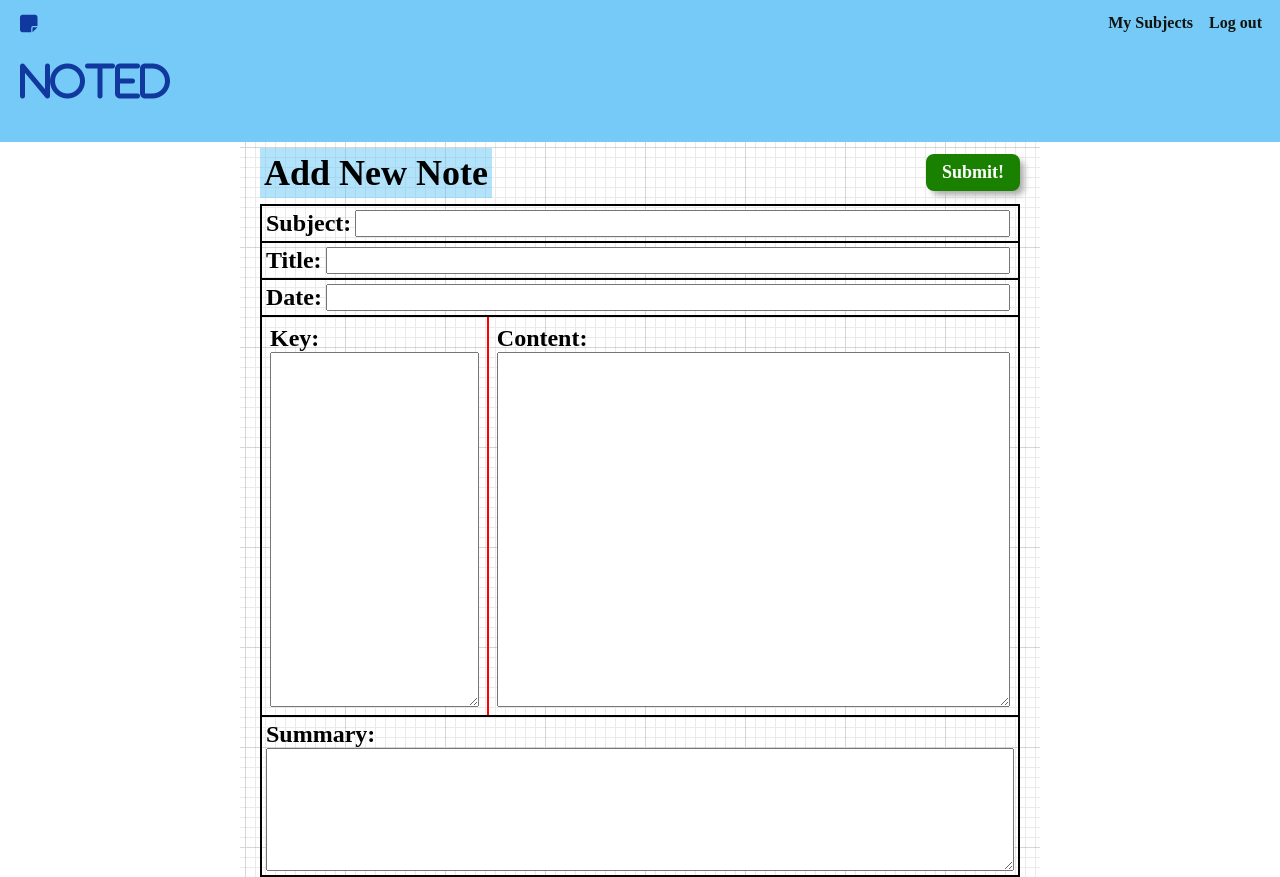
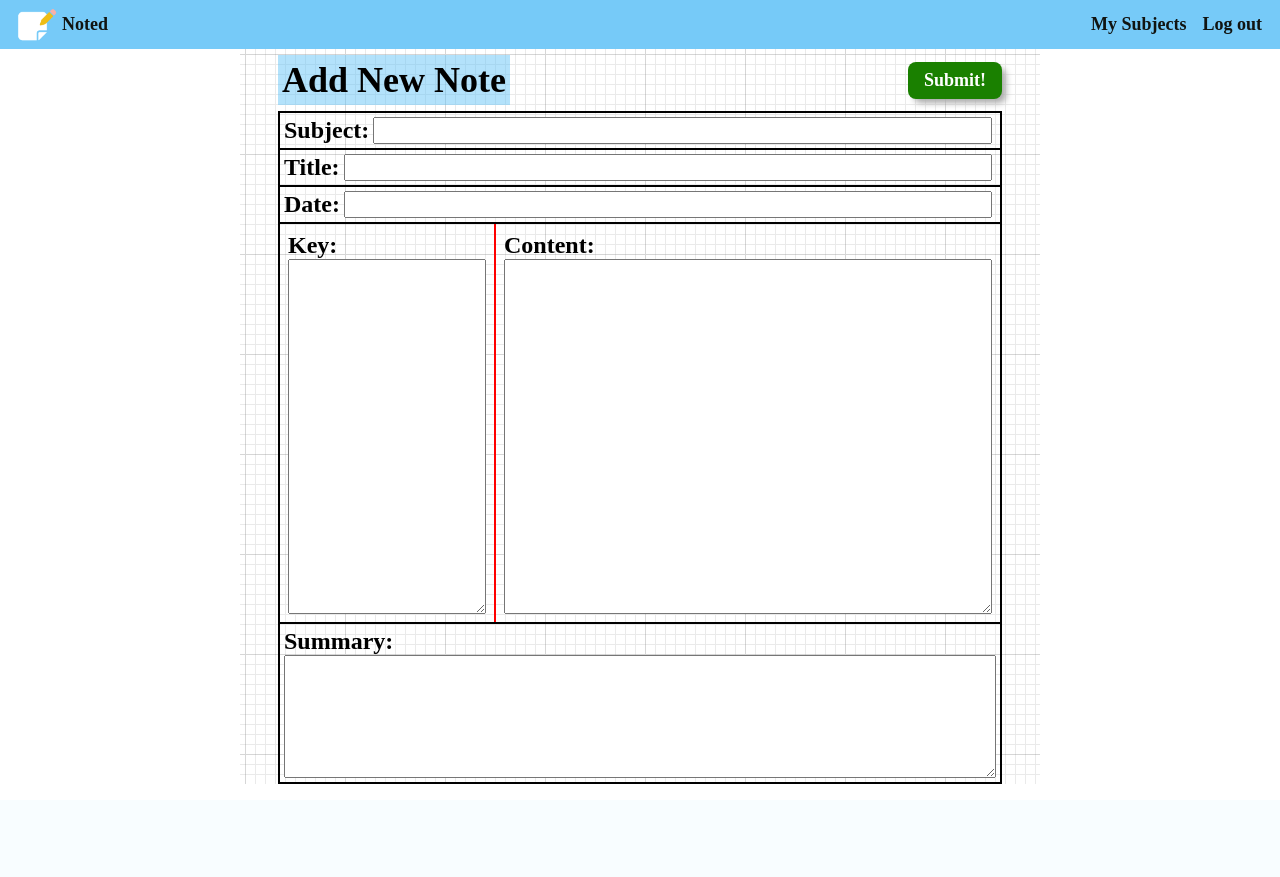
Before and after one commit to Reizor-75/Noted, a Django app: page /notes/create/ in a window 1280 px wide. After the commit the page ends 784 px from the top, so only its background shows below. Run offline with Django 4.2, Linux system fonts and the light colour scheme; the visitor is signed in with stand-in values (Sample User, id 1); some libraries are stand-ins or nearby versions; some web fonts are replaced.

Commit message:
set standard size for cards

```diff
--- a/main_app/static/css/base.css
+++ b/main_app/static/css/base.css
@@ -34,6 +34,7 @@
   --new: rgb(255, 220, 0);
   --danger: rgb(220, 20, 30);
   --secondary: rgb(57, 57, 57);
+  --card-border: solid 2px black;
   --card-box-shadow: 5px 5px 6px -1px #AAA;
   --font-xxl: 3.6rem;
   --font-xl: 2.4rem;
@@ -41,6 +42,7 @@
   --font-reg: 1.6rem;
   --card-border-radius: 6px;
 }
+
 /*
 future feature
 .pink{
@@ -84,6 +86,14 @@
   background: var(--main);
   display: flex;
   justify-content: space-between;
+  text-decoration: none;
+  font-weight: 600;
+  font-size: var(--font-l);
+}
+
+a{
+  text-decoration: none;
+  color: var(--text-color);
 }
 
 i{
@@ -107,6 +117,7 @@
   display: flex;
   flex-direction: column;
   justify-content: center;
+  align-items: center;
   width: 100vh;
   min-height: 85vh;
 }
@@ -116,10 +127,6 @@
 }
 
 nav a {
-  text-decoration: none;
-  color: var(--text-color);
-  font-weight: 600;
-  font-size: 16px;
   padding: 4px 8px;
   border-radius: 4px;
 }
@@ -144,16 +151,18 @@
 
 .header-logo-container {
   display: flex;
-  align-items: center;
-  justify-content: center;
-  margin: 10px;
-  padding: 4px 0px;
-  i{
-    margin-left: 10px;
-    font-size: 2em;
+  margin: 0 10px ;
+  a{
+    display: flex;
+    align-items: center;
+    justify-content: center;
+    font-weight: 800;
   }
 }
 
+img{
+  height: 48px;
+}
 
 .page-header {
   display: flex;
@@ -197,10 +206,6 @@
   background-color: var(--danger);
 }
 
-a{
-  text-decoration: none;
-}
-
 .page-header h1 {
   font-size: var(--font-xxl);
   margin: 0;
@@ -220,10 +225,8 @@
     width: 80vw;
   }
 
-  nav,
-  .header-logo-container {
+  nav{
     margin: 10px 0;
-    padding: 0 15px;
   }
 
   .page-header h1 {
--- a/main_app/static/css/form.css
+++ b/main_app/static/css/form.css
@@ -20,8 +20,27 @@
   }
 }
 
-
 textarea{
   width: 100%;
   height: 100%;
 }
+
+.signup{
+  background-color: white;
+  box-shadow: var(--card-box-shadow);
+  border: var(--card-border);
+  font-size: var(--font-reg);
+  padding: 8px;
+}
+
+tr {
+  padding: 4px;
+  input{
+    width: 100%;
+  }
+}
+
+th{
+  display: flex;
+  justify-content: center;
+}
--- a/main_app/static/css/home.css
+++ b/main_app/static/css/home.css
@@ -6,13 +6,15 @@
 
 main > section {
   width: 90%;
+  max-width: 550px;
   height: 40vh;
+  max-height: 350px;
   padding: 10px 8px;
   margin: 8px 0;
   display: flex;
   flex-direction: column;
   background-color: white;
-  border: solid 2px black;
+  border: var(--card-border);
   box-shadow: var(--card-box-shadow);
 }
 
--- a/main_app/static/css/notes/detail.css
+++ b/main_app/static/css/notes/detail.css
@@ -1,9 +1,8 @@
 .note-container{
-  border: solid 2px black;
+  border: var(--card-border);
   border-bottom: none;
   margin: 8px 0;
 }
-
 .note-container > *{
   padding: 8px;
 }
@@ -86,6 +85,7 @@
   display: flex;
   justify-content: space-between;
   align-items: center;
+  width: 100%;
   font-size: var(--font-l);
   font-weight: 600;
   padding: 4px;
--- a/main_app/static/css/subjects.css
+++ b/main_app/static/css/subjects.css
@@ -9,8 +9,11 @@
   flex-direction: column;
   align-items: center;
   background-color: white;
-  border: solid 2px black;
+  border: var(--card-border);
   box-shadow: var(--card-box-shadow);
+  width: 90%;
+  max-width: 550px;
+
 }
 
 .card{
--- a/main_app/templates/base.html
+++ b/main_app/templates/base.html
@@ -7,6 +7,12 @@
   <meta http-equiv="X-UA-Compatible" content="IE=edge">
   <meta name="viewport" content="width=device-width, initial-scale=1.0">
   <link rel="stylesheet" type="text/css" href="{% static 'css/base.css' %}">
+  <link
+    id="favicon"
+    rel="icon"
+    href="{% static "images/noted-favi.png" %}"
+    type="image/png"
+    sizes="32x32">
 
   <link rel="preconnect" href="https://fonts.googleapis.com">
   <link rel="preconnect" href="https://fonts.gstatic.com" crossorigin>
@@ -21,8 +27,8 @@
   <header>
     <div class="header-logo-container">
       <a href="{% url "home" %}">
-        <i class="fa-solid fa-note-sticky"> <h1>Noted</h1> </i>
-        {% comment %} <img class="logo" src="" alt="Noted Logo"> {% endcomment %}
+        <img class="logo" src="{% static 'images/noted-favi.png' %}" alt="Noted Logo">
+        <div class="logo">Noted</div>
       </a>
       {% comment %}
         future feature
--- a/main_app/templates/signup.html
+++ b/main_app/templates/signup.html
@@ -10,6 +10,7 @@
 <div class="page-header">
   <h1>Sign Up</h1>
 </div>
+<div class="signup">
   {% if error_message %}
     <p class="red-text">{{ error_message }}</p>
   {% endif %}
```
Also changed, not shown: main_app/static/css/notes/index.css (+11 -4 lines), main_app/static/images/noted-favi.png (added). Lines whose indentation alone changed are shown as unchanged.
